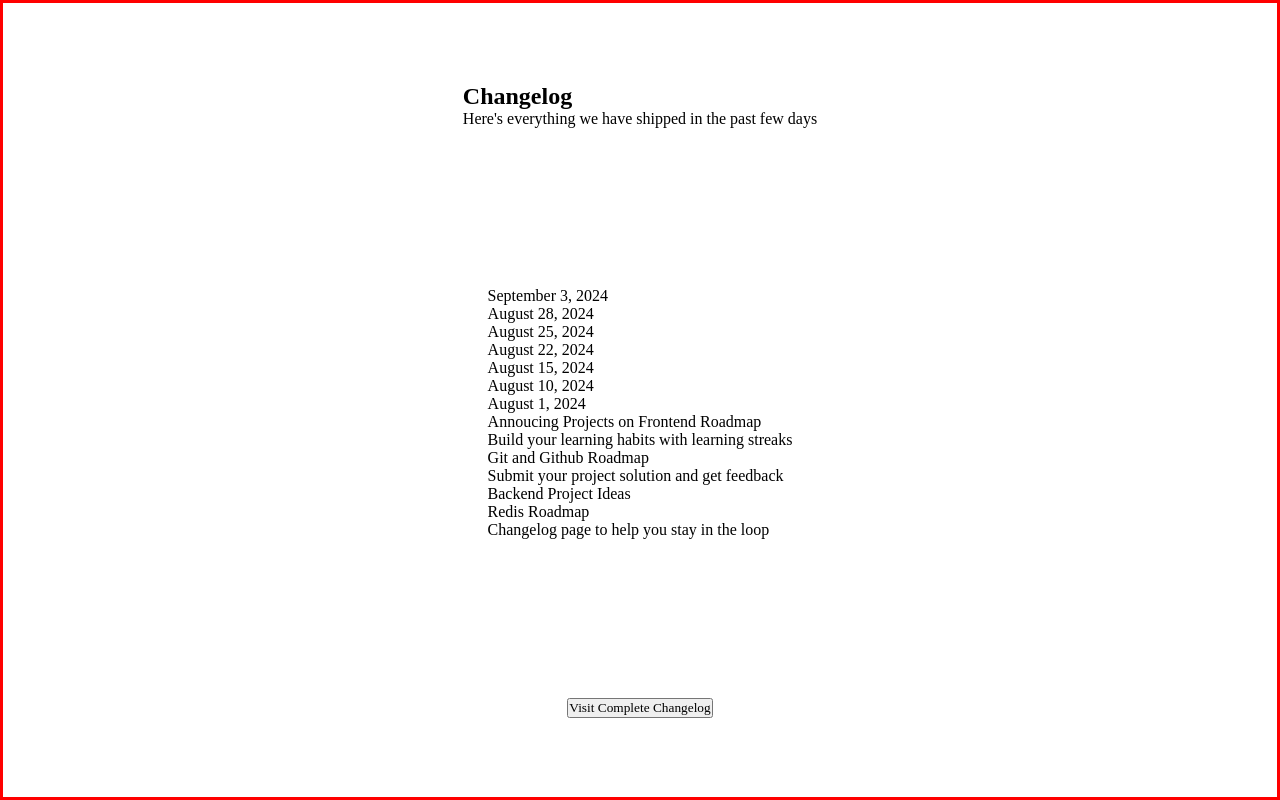
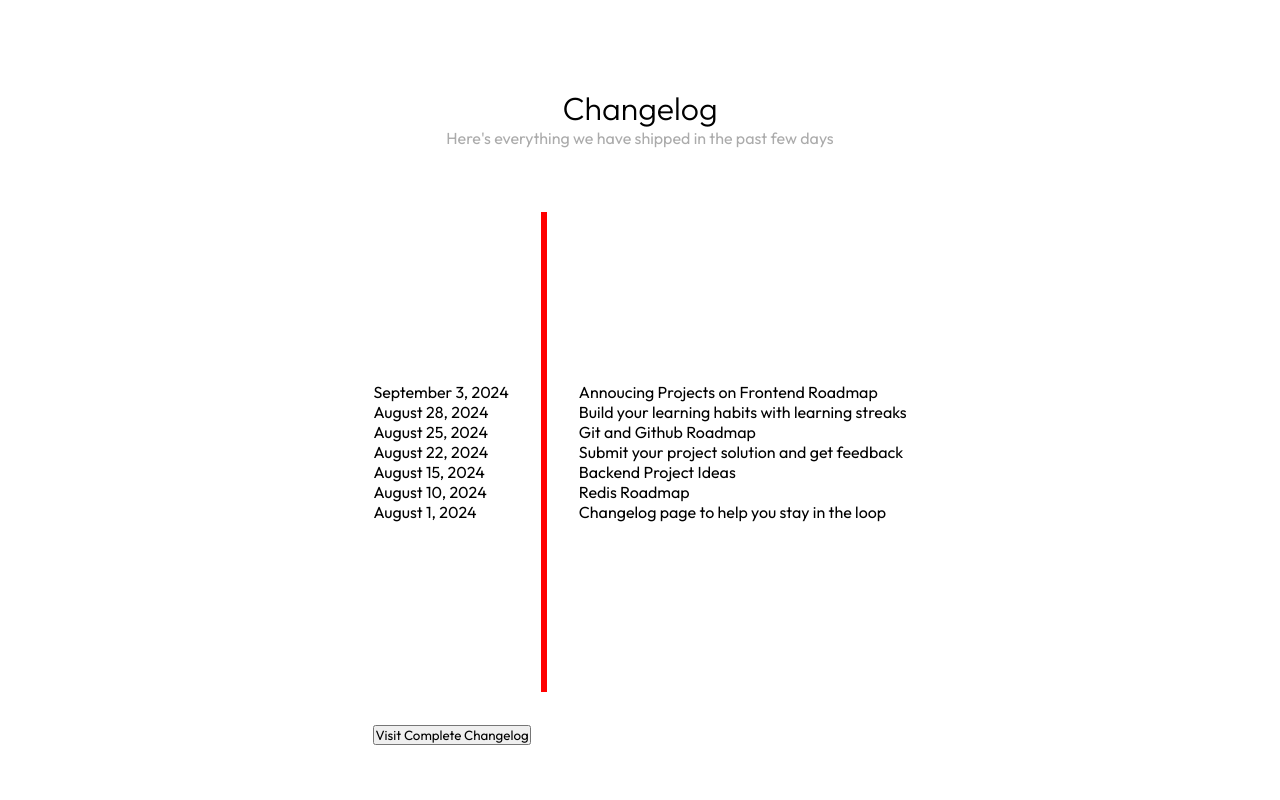
Before and after one commit to nathanmontt/RFEP-Changelog-Component, a plain HTML site: page src/index.html in a window 1280 px wide. Drawn offline with Linux system fonts and the light colour scheme.

Commit message:
Adicionando a lógica do changelog component

```diff
--- a/src/assets/main.css
+++ b/src/assets/main.css
@@ -1,3 +1,4 @@
+@import url('https://fonts.googleapis.com/css2?family=Outfit:wght@100..900&display=swap');
 
 *, *::before, *::after {
     box-sizing: border-box;
@@ -25,36 +26,78 @@
     --thMeasure: 0.2em;
     --fontSizeTitle: 1.3em;
     --fontSizeParagraph: 1.1em;
+
+    /* Fonts */
+    --mainFont: "Outfit", serif;
+}
+
+body {
+    min-height: 100vh;
+    /* border: 3px solid red; */
+    display: grid;
+    place-items: center;
 }
 
 /* ------------------------------------------------ */
 
 /* MAIN */
 main {
-    min-height: 100vh;
-    border: 3px solid red;
+    /* min-height: 100vh;
     display: grid;
-    place-items: center;
+    place-items: center; */
 }
 
 /* TOP */
-#changelog-top {}
-#changelog-top .container-changelog-top-texts {}
-.container-changelog-top-texts .changelog-title{}
-.container-changelog-top-texts .changelog-desc{}
+#changelog-top {
+    /* border: 3px solid blue; */
+    padding: var(--secMeasure) 0 var(--secMeasure) 0;
+}
+
+#changelog-top .container-changelog-top-texts {
+    text-align: center;
+}
+
+.container-changelog-top-texts .changelog-title{
+    font-weight: 300;
+    font-size: 2em;
+}
+
+.container-changelog-top-texts .changelog-desc {
+    color: var(--tertiary);
+}
 
 
 /* MIDDLE */
-#changelog-middle {}
+#changelog-middle {
+    display: flex;
+    justify-content: center;
+    align-items: center;
+}
+
 #changelog-middle #changelog-dates {}
 #changelog-middle #changelog-dates .time-period{}
 
-#changelog-middle .lines {}
+.line {
+    border: 3px solid red;
+    margin: 2em;
+    height: 30em;
+}
+
+.line::before, .line::after {
+    position: absolute;
+    content: '';
+    top: 0;
+    bottom: 0;
+    right: 0;
+    left: 0;
+}
 
 #changelog-middle #desc {}
 #changelog-middle #desc .container-holder-changes {}
 #changelog-middle #desc .container-holder-changes .changes{}
 
 /* BOTTOM */
-#changelog-bottom {}
+#changelog-bottom {
+    /* margin-top: 5em; */
+}
 .btn {}
```
